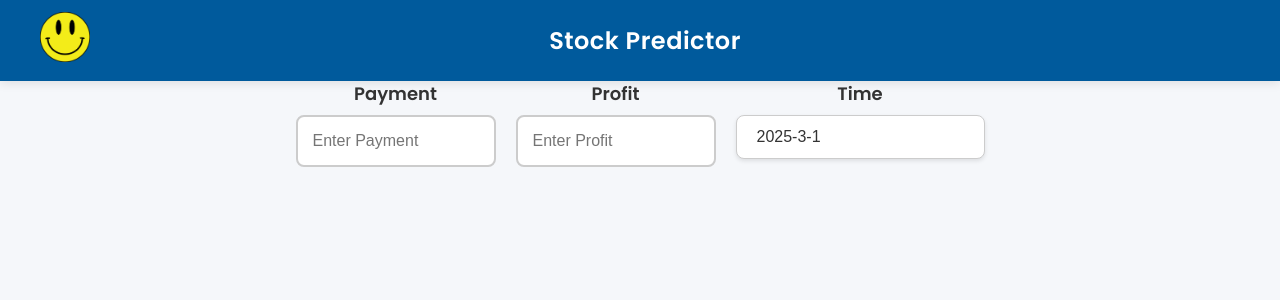
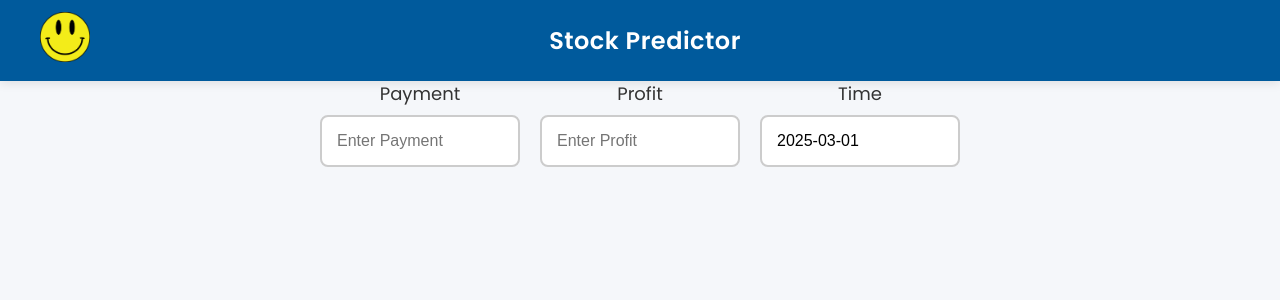
Before and after one commit to DevoutSomething/StockPrediction, a React (Vite) app in the folder frontend/: page /params in a window 1280 px wide. Shown: the top 300 px of the page. Built offline with nearby package versions, Linux system fonts and the light colour scheme.

Commit message:
Changed Calander to be better

```diff
--- a/frontend/src/components/Styles/timeForm.css
+++ /dev/null
@@ -1,104 +0,0 @@
-/* Main input field styles */
-.input-group {
-    position: relative;
-    margin-bottom: 20px;
-  }
-
-  input[type="text"] {
-    width: 100%;
-    padding: 12px 20px;
-    font-size: 16px;
-    color: #333;
-    border: 1px solid #ccc;
-    border-radius: 8px;
-    background-color: #fff;
-    box-shadow: 0 2px 4px rgba(0, 0, 0, 0.1);
-    outline: none;
-    transition: border-color 0.3s, box-shadow 0.3s;
-  }
-
-  input[type="text"]:focus {
-    border-color: #000;
-    box-shadow: 0 0 8px rgba(0, 0, 0, 0.2);
-  }
-
-  /* Label styles */
-  label {
-    font-size: 14px;
-    font-weight: 600;
-    color: #333;
-    margin-bottom: 8px;
-    display: block;
-  }
-
-  /* Calendar container */
-  .calendar-container {
-    position: absolute;
-    top: 100%;
-    left: 0;
-    z-index: 10;
-    border-radius: 8px;
-    overflow: hidden;
-    background-color: white;
-    border: 1px solid #ccc;
-    box-shadow: 0 4px 8px rgba(0, 0, 0, 0.1);
-  }
-
-  /* Customize the calendar to have a modern black and white design */
-  .react-calendar {
-    width: 100%;
-    border: none;
-    background-color: white;
-    border-radius: 8px;
-    box-shadow: 0 4px 8px rgba(0, 0, 0, 0.1);
-  }
-
-  .react-calendar__tile {
-    border-radius: 8px;
-    transition: background-color 0.3s;
-  }
-
-  .react-calendar__tile:hover {
-    background-color: #f0f0f0;
-  }
-
-  .react-calendar__tile--active {
-    background-color: #000;
-    color: white;
-  }
-
-  .react-calendar__month-view__days__day {
-    font-size: 16px;
-    padding: 12px;
-    color: #333;
-  }
-
-  /* Apply modern styles for navigation arrows and buttons */
-  .react-calendar__navigation button {
-    background: none;
-    border: none;
-    font-size: 18px;
-    color: #333;
-    cursor: pointer;
-    transition: color 0.3s;
-  }
-
-  .react-calendar__navigation button:hover {
-    color: #000;
-  }
-
-  .react-calendar__navigation button:focus {
-    outline: none;
-  }
-
-  /* Weekday header styles */
-  .react-calendar__month-view__weekdays {
-    font-size: 14px;
-    font-weight: 600;
-    color: #555;
-  }
-
-  .react-calendar__month-view__weekdays__weekday {
-    padding: 10px;
-    text-align: center;
-  }
--- a/frontend/src/components/TimeForm.jsx
+++ b/frontend/src/components/TimeForm.jsx
@@ -1,49 +1,54 @@
-import "./Styles/timeForm.css";
-import React, { useState } from "react";
+import React, { useState, useRef } from "react";
+import "react-calendar/dist/Calendar.css";
 import Calendar from "react-calendar";
 
-export default function TimeForm({ state, setState, text, defaultText, id }) {
-  const [date, setDate] = useState(new Date()); // Track the selected date
-  const [showCalendar, setShowCalendar] = useState(false); // Track the visibility of the calendar
+export default function TimeForm({ setState, text, defaultText, id }) {
+  const [date, setDate] = useState(new Date());
+  const [showCalendar, setShowCalendar] = useState(false);
+  const calendarRef = useRef(null);
 
   const handleDateChange = (newDate) => {
-    setDate(newDate); // Update the selected date
-    setState(newDate); // Optionally update the parent state
-    setShowCalendar(false); // Hide the calendar after selecting a date
+    setDate(newDate);
+    setState(newDate);
   };
 
   const formatDate = (date) => {
-    // Format the date to display in the input field
-    return `${date.getFullYear()}-${date.getMonth() + 1}-${date.getDate()}`;
+    return `${date.getFullYear()}-${(date.getMonth() + 1)
+      .toString()
+      .padStart(2, "0")}-${date.getDate().toString().padStart(2, "0")}`;
   };
 
   const handleInputFocus = () => {
-    setShowCalendar(true); // Show the calendar when the input field is focused
+    setShowCalendar(true);
   };
 
-  const handleInputBlur = (e) => {
-    // Prevent calendar from disappearing if clicked inside the calendar
-    if (!e.currentTarget.contains(e.relatedTarget)) {
+  const handleClickOutside = (e) => {
+    if (calendarRef.current && !calendarRef.current.contains(e.target)) {
       setShowCalendar(false);
     }
   };
 
+  React.useEffect(() => {
+    document.addEventListener("mousedown", handleClickOutside);
+    return () => {
+      document.removeEventListener("mousedown", handleClickOutside);
+    };
+  }, []);
+
   return (
     <div className="input-group">
-      <label htmlFor="payment">{text}</label>
+      <label htmlFor={id}>{text}</label>
       <input
         type="text"
         id={id}
         name={id}
         placeholder={defaultText}
-        value={formatDate(date)} // Display formatted date in the input field
-        onChange={(e) => setState(e.target.value)} // Allow manual change if necessary
-        onFocus={handleInputFocus} // Show calendar when input is clicked
-        onBlur={handleInputBlur} // Hide calendar when input loses focus
+        value={formatDate(date)}
+        onChange={(e) => setState(e.target.value)}
+        onFocus={handleInputFocus}
       />
-
       {showCalendar && (
-        <div className="calendar-container">
+        <div className="calendar-container" ref={calendarRef}>
           <Calendar onChange={handleDateChange} value={date} />
         </div>
       )}
```
